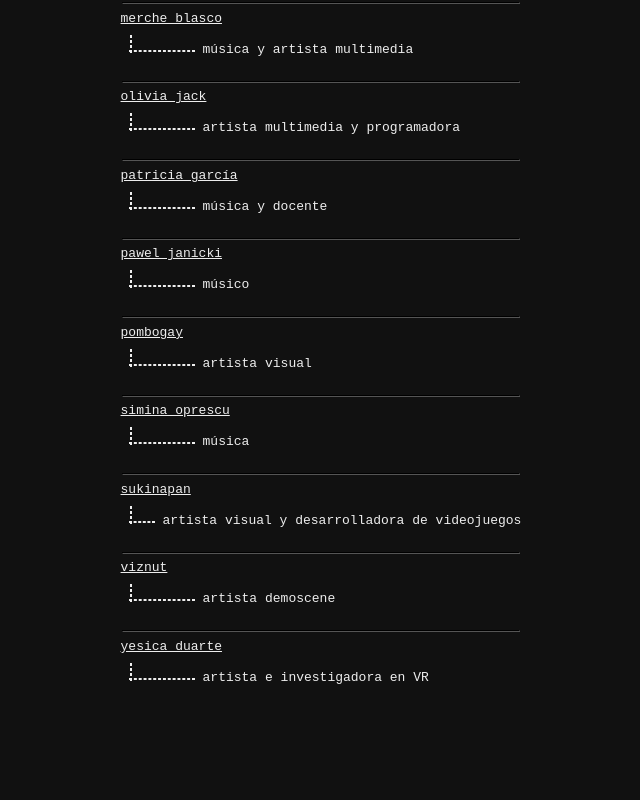
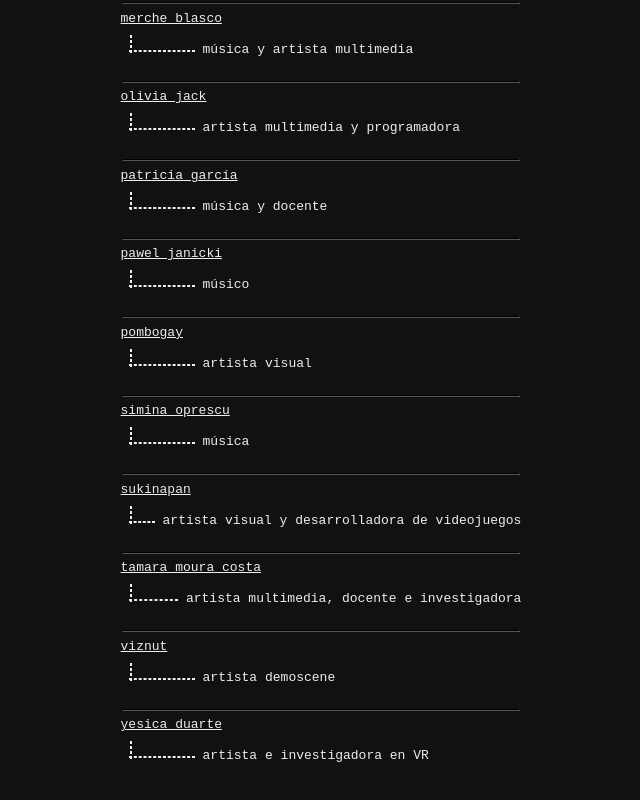
Before and after one commit to martindylan/martindylan.github.io, a React (Create React App) app: page /gente in a window 1280 px wide. Shown: the part 2101-2901 px from the top of the page, without its empty margins (319-959 px from the left). Before the commit the page ends 2863 px from the top, so only its background shows below. Built offline with nearby package versions, Linux system fonts and the light colour scheme.

Commit message:
added tama

```diff
--- a/src/Routes/Gente/Gente.tsx
+++ b/src/Routes/Gente/Gente.tsx
@@ -41,6 +41,7 @@ export default function Gente() {
         <Link href='https://pombogay.tumblr.com/' target='_blank' description='artista visual'>pombogay</ Link>
         <Link href='https://siminaoprescu.net/' target='_blank' description='música'>simina oprescu</ Link>
         <Link href='https://beacons.ai/sukinapan' target='_blank' description='artista visual y desarrolladora de videojuegos'>sukinapan</ Link>
+        <Link href='https://sites.google.com/view/tamamoyre/' target='_blank' description='artista multimedia, docente e investigadora'>tamara moura costa</ Link>
         <Link href='http://viznut.fi/en/' target='_blank' description='artista demoscene'>viznut</ Link>
         <Link href='https://yesicaduarte.wixsite.com/website' target='_blank' description='artista e investigadora en VR'>yesica duarte</ Link>
       </Linklist>
```
